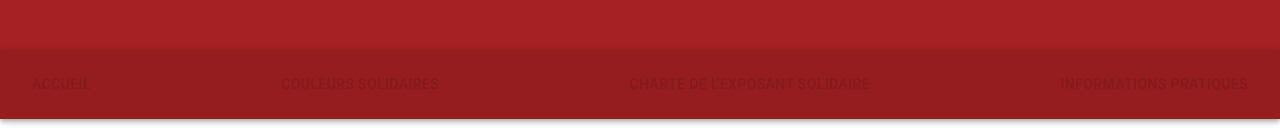
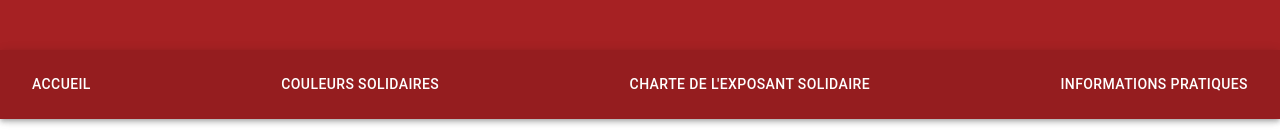
Before and after one commit to bunbun721/couleurs-solidaires, a React (Create React App) app: page /charte in a window 1280 px wide. Shown: the part 350-490 px from the top of the page. Built offline with nearby package versions, Linux system fonts and the light colour scheme; a web font is replaced by a local one.

Commit message:
[FIX] link colors

```diff
--- a/src/App.css
+++ b/src/App.css
@@ -49,22 +49,26 @@ img {
   margin: 0px 10px 0px 0px;
 }
 
-a {
+.main a,
+.page a {
   color: #841a1c;
   text-decoration: none;
 }
 /* unvisited link */
-a:link {
+.main a:link,
+.page a:link {
   color: #841a1c;
 }
 
 /* mouse over link */
-a:hover {
+.main a:hover,
+.page a:hover {
   text-decoration: underline;
 }
 
 /* selected link */
-a:active {
+.main a:active,
+.page a:active {
   color: #b74d4e;
 }
 
--- a/src/components/Association.js
+++ b/src/components/Association.js
@@ -27,6 +27,7 @@ function Association({
     <Grid item xs={12} md={6}>
       <Item>
         <div
+          className="main"
           style={{
             minHeight: width * 1.4,
             paddingRight: 15,
```
